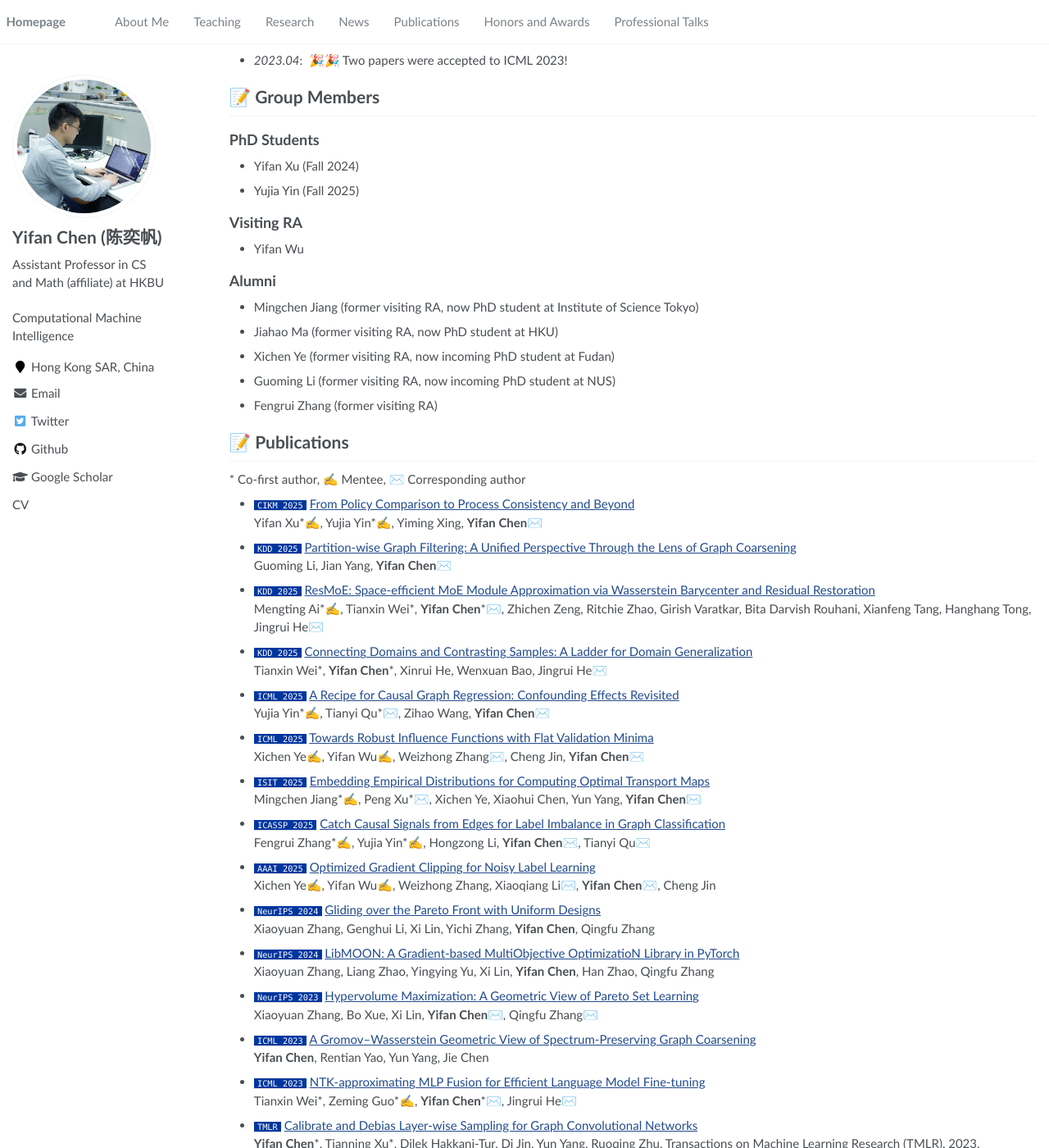
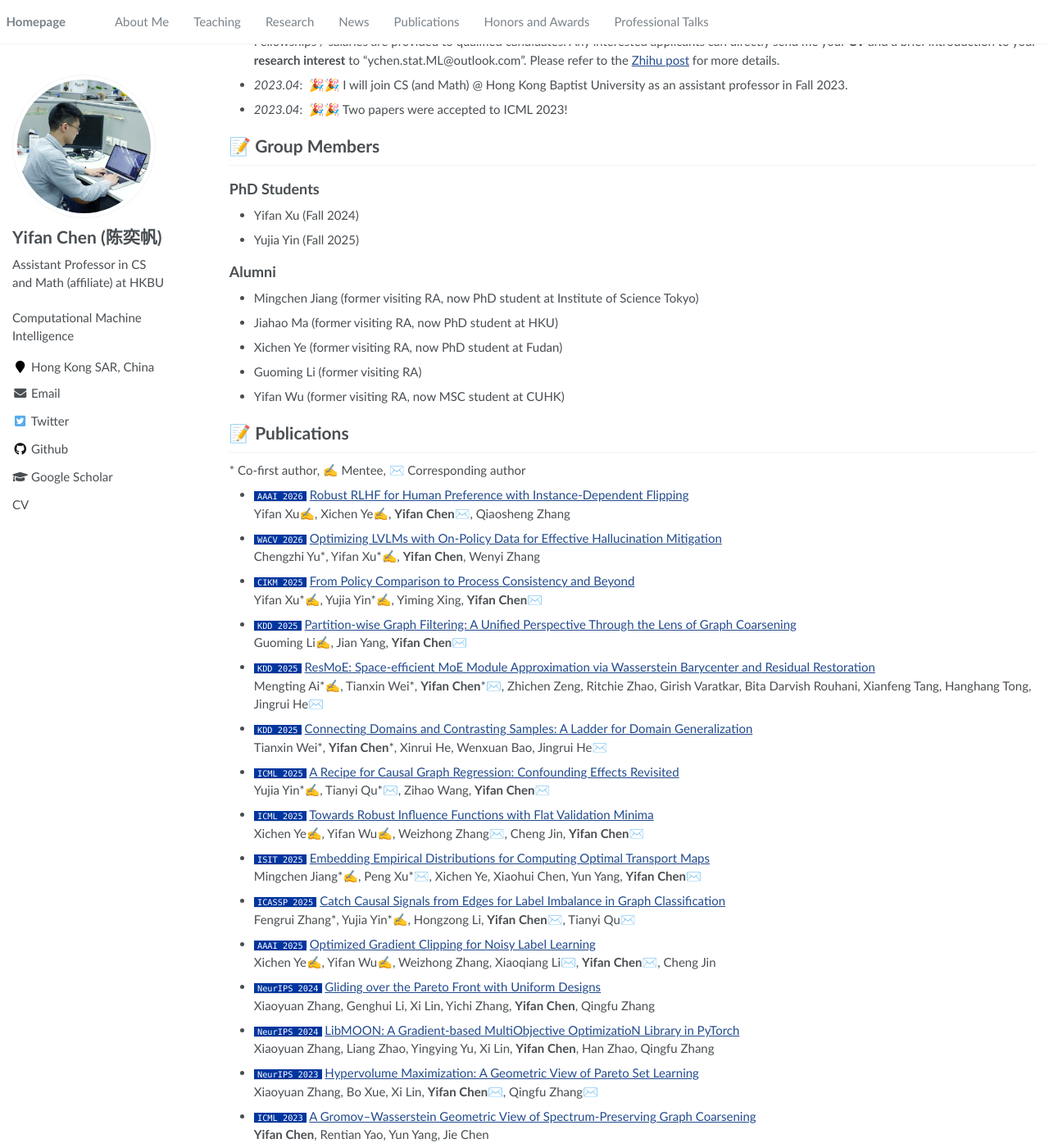
Before and after one commit to ychen-stat-ml/ychen-stat-ml.github.io, a Jekyll site: the page built from _pages/index.md, in a window 1280 px wide and 1400 px high, scrolled down 1114 px. Shown: the whole window at 82% size. Built offline with Jekyll 4.4.1, drawn with Linux system fonts in a browser that asks for light colours; some of the changed text lies outside the part shown.

Commit message:
add aaai

```diff
--- a/_pages/index.md
+++ b/_pages/index.md
@@ -48,6 +48,8 @@ Scribed lecture notes can be found on [this page](/teaching.html).
 
 # 🔥 News
 
+- *2025.11*: &nbsp;🎉🎉 One paper was accepted to AAAI 2026! Congratulations to Dr. Qiaosheng Zhang!
+- *2025.09*: &nbsp;🎉🎉 One paper was accepted to WACV 2026! Congratulations to Prof. Wenyi Zhang's group at USTC!
 - *2025.08*: &nbsp;🎉🎉 Honored to be awarded for funding by NSFC Young Scientists Fund.
 - *2025.08*: &nbsp;🎉🎉 One paper was accepted to CIKM 2025!
 - *2025.05*: &nbsp;🎉🎉 One paper was accepted to KDD 2025!
@@ -70,18 +72,20 @@ Scribed lecture notes can be found on [this page](/teaching.html).
 - Yifan Xu (Fall 2024)
 - Yujia Yin (Fall 2025)
 
+<!--
 ## Visiting RA
 
 - Yifan Wu
-<!-- - Jiahao Zhong -->
+- Jiahao Zhong -->
 
 ## Alumni
 
 - Mingchen Jiang (former visiting RA, now PhD student at Institute of Science Tokyo)
 - Jiahao Ma (former visiting RA, now PhD student at HKU)
-- Xichen Ye (former visiting RA, now incoming PhD student at Fudan)
-- Guoming Li (former visiting RA, now incoming PhD student at NUS)
-- Fengrui Zhang (former visiting RA)
+- Xichen Ye (former visiting RA, now PhD student at Fudan)
+<!-- - Fengrui Zhang (former visiting RA, now PhD student at NJU) -->
+- Guoming Li (former visiting RA)
+- Yifan Wu (former visiting RA, now MSC student at CUHK)
 <!-- - Jiaping Wang (former visiting RA) -->
 <!-- - Jialong Chen (former visiting RA) -->
 <!-- - Renjie Wu (former visiting RA, now PhD student at ANU) -->
@@ -102,10 +106,14 @@ Scribed lecture notes can be found on [this page](/teaching.html).
 </div>
 </div> -->
 
-- ``CIKM 2025`` [From Policy Comparison to Process Consistency and Beyond](NA)
+- ``AAAI 2026`` [Robust RLHF for Human Preference with Instance-Dependent Flipping](https://doi.org/10.13140/RG.2.2.31161.48480)
+Yifan Xu✍, Xichen Ye✍, **Yifan Chen**✉️, Qiaosheng Zhang
+- ``WACV 2026`` [Optimizing LVLMs with On-Policy Data for Effective Hallucination Mitigation](NA)
+Chengzhi Yu\*, Yifan Xu\*✍, **Yifan Chen**, Wenyi Zhang
+- ``CIKM 2025`` [From Policy Comparison to Process Consistency and Beyond](https://dl.acm.org/doi/10.1145/3746252.3761115)
 Yifan Xu\*✍, Yujia Yin\*✍, Yiming Xing, **Yifan Chen**✉️
 - ``KDD 2025`` [Partition-wise Graph Filtering: A Unified Perspective Through the Lens of Graph Coarsening](https://doi.org/10.1145/3711896.3737075)
-Guoming Li, Jian Yang, **Yifan Chen**✉️
+Guoming Li✍, Jian Yang, **Yifan Chen**✉️
 - ``KDD 2025`` [ResMoE: Space-efficient MoE Module Approximation via Wasserstein Barycenter and Residual Restoration](https://doi.org/10.1145/3690624.3709196)
 Mengting Ai\*✍, Tianxin Wei\*, **Yifan Chen**\*✉️, Zhichen Zeng, Ritchie Zhao, Girish Varatkar, Bita Darvish Rouhani, Xianfeng Tang, Hanghang Tong, Jingrui He✉️
 - ``KDD 2025`` [Connecting Domains and Contrasting Samples: A Ladder for Domain Generalization](https://doi.org/10.1145/3690624.3709280)
@@ -117,7 +125,7 @@ Xichen Ye✍, Yifan Wu✍, Weizhong Zhang✉️, Cheng Jin, **Yifan Chen**✉️
 - ``ISIT 2025`` [Embedding Empirical Distributions for Computing Optimal Transport Maps](https://arxiv.org/abs/2504.17740)
 Mingchen Jiang\*✍, Peng Xu\*✉️, Xichen Ye, Xiaohui Chen, Yun Yang, **Yifan Chen**✉️
 - ``ICASSP 2025`` [Catch Causal Signals from Edges for Label Imbalance in Graph Classification](https://doi.org/10.1109/ICASSP49660.2025.10889221)
-Fengrui Zhang\*✍, Yujia Yin\*✍, Hongzong Li, **Yifan Chen**✉️, Tianyi Qu✉️
+Fengrui Zhang\*, Yujia Yin\*✍, Hongzong Li, **Yifan Chen**✉️, Tianyi Qu✉️
 - ``AAAI 2025`` [Optimized Gradient Clipping for Noisy Label Learning](https://doi.org/10.1609/aaai.v39i9.33025)
 Xichen Ye✍, Yifan Wu✍, Weizhong Zhang, Xiaoqiang Li✉️, **Yifan Chen**✉️, Cheng Jin
 - ``NeurIPS 2024`` [Gliding over the Pareto Front with Uniform Designs](https://neurips.cc/virtual/2024/poster/94814)
```
